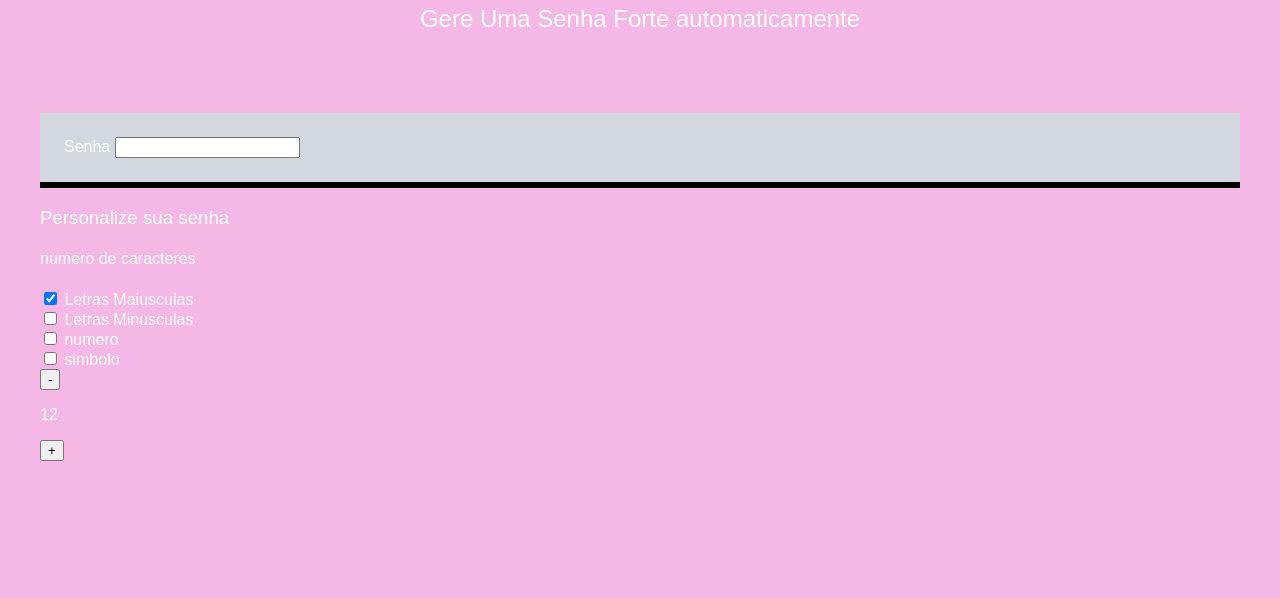
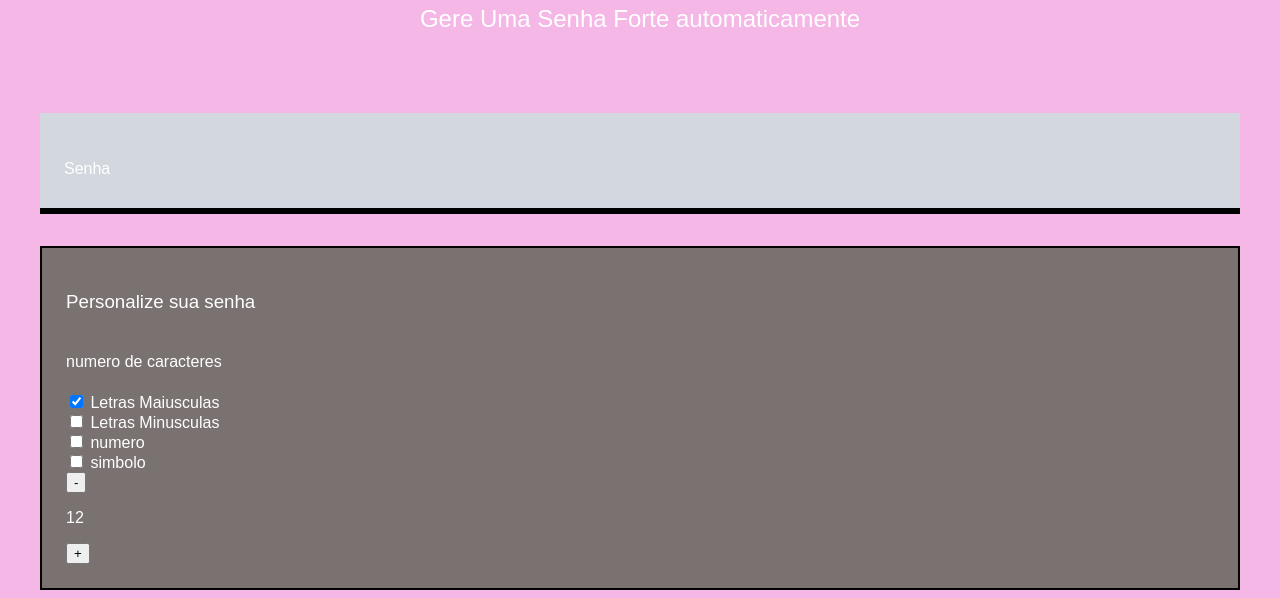
Before and after one commit to estrela-caida/senhas-aleabatata, a plain HTML site: page index.html in a window 1280 px wide. Shown: the part 1003-1601 px from the top of the page. Before the commit the page ends 1472 px from the top, so only its background shows below. Drawn offline with Linux system fonts and the light colour scheme; a web font is replaced by a local one.

Commit message:
23/06/2025

```diff
--- a/style.css
+++ b/style.css
@@ -38,7 +38,7 @@ body{
     padding: 24px;
     border-bottom: 6px solid var(--borda)
 }
-#campop_senha{
+#campo_senha{
     background-color: var(--fundo-senha);
     border:none;
     color: var(--branco);
@@ -52,3 +52,17 @@ body{
     max-width: 1200px;
     margin: 0 auto;
 }
+.parametro{
+    background-color: var(--fundo-texto);
+    border: 2px solid var(--borda);
+    margin-top: 32px ;
+    padding: 24px;
+}
+.parametro-senha_titulo{
+font-size: 24px;
+}
+.parametro_coluna_senha{
+    display: flex;
+    flex-direction: column;
+    justify-content: center;
+}
```
